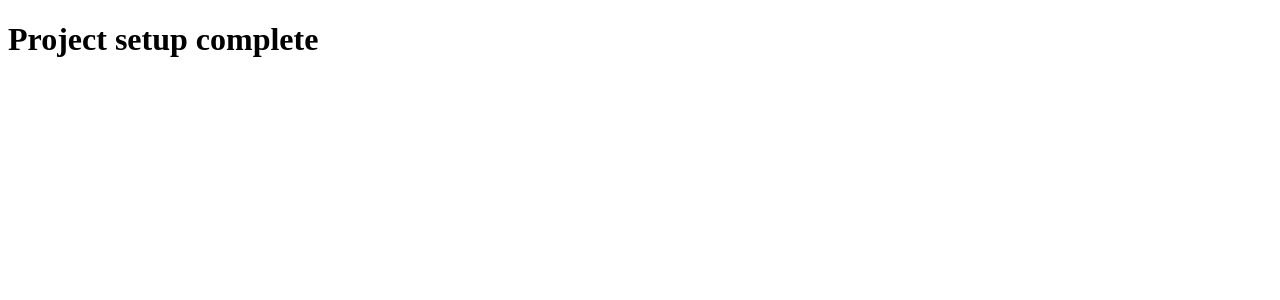
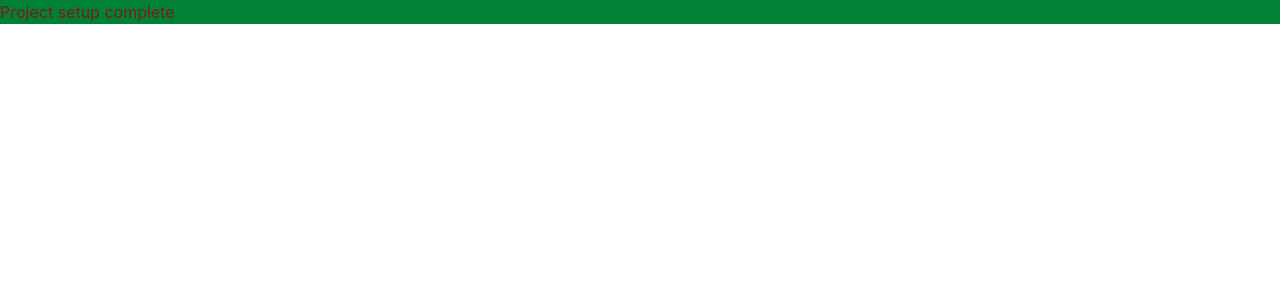
Before and after one commit to Uzair-khane/Avon_gifts_shop, a Nuxt app: page / in a window 1280 px wide. Shown: the top 300 px of the page. Built offline with nearby package versions, Linux system fonts and the light colour scheme.

Commit message:
feat: integrate Tailwind CSS v4 with Nuxt 4

```diff
--- a/app/app.vue
+++ b/app/app.vue
@@ -1,5 +1,5 @@
 <template>
   <div>
-   <h1>Project setup complete</h1>
+   <h1 class="text-red-900 bg-green-700">Project setup complete</h1>
   </div>
 </template>
--- /dev/null
+++ b/app/assets/css/main.css
@@ -0,0 +1 @@
+@import "tailwindcss";
--- a/nuxt.config.ts
+++ b/nuxt.config.ts
@@ -1,5 +1,14 @@
-// https://nuxt.com/docs/api/configuration/nuxt-config
+import tailwindcss from '@tailwindcss/vite'
+
 export default defineNuxtConfig({
   compatibilityDate: '2025-07-15',
-  devtools: { enabled: true }
+  devtools: { enabled: true },
+
+  css: ['~/assets/css/main.css'],
+
+  vite: {
+    plugins: [
+      tailwindcss(),
+    ],
+  },
 })
--- a/package.json
+++ b/package.json
@@ -10,7 +10,9 @@
     "postinstall": "nuxt prepare"
   },
   "dependencies": {
+    "@tailwindcss/vite": "^4.3.2",
     "nuxt": "^4.4.8",
+    "tailwindcss": "^4.3.2",
     "vue": "^3.5.38",
     "vue-router": "^5.1.0"
   }
```
Also changed, not shown: 1 other file (tests, documents, lock files or other folders).
